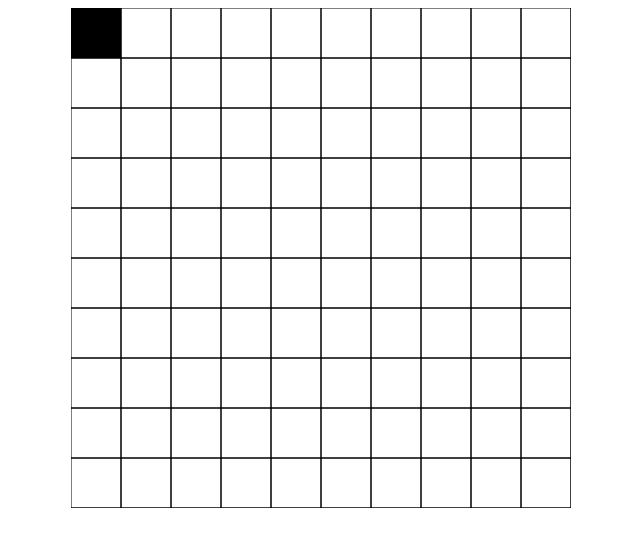
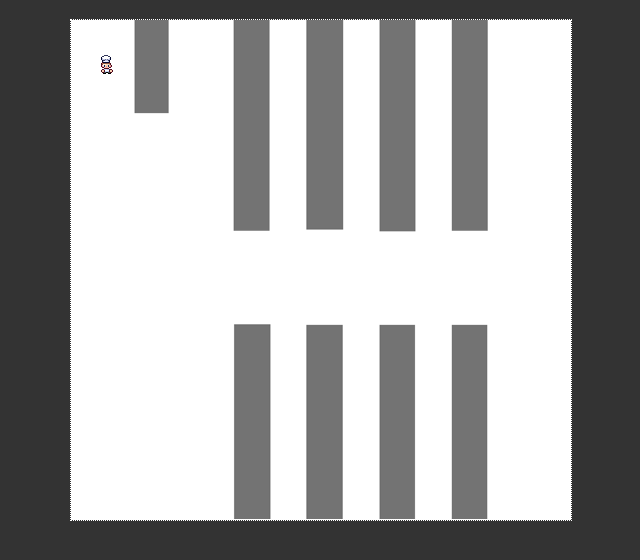
Before and after one commit to newrivercodingclub/CCGame, a plain HTML site: page index.html in a window 1280 px wide. Shown: the whole page, without its empty margins (319-959 px from the left). Drawn offline with Linux system fonts and the light colour scheme.

Commit message:
Tutorial 1 content created but not optimized

```diff
--- /dev/null
+++ b/Overworld.js
@@ -0,0 +1,33 @@
+class Overworld {
+  constructor(config) {
+    this.element = config.element;
+    this.canvas = this.element.querySelector(".main");
+    this.ctx = this.canvas.getContext("2d");
+  }
+
+  init() {
+    const image = new Image();
+    image.onload = () => {
+      this.ctx.drawImage(image, 0, 0);
+    };
+    image.src = "./images/maps/109base.png";
+
+    const x=20;
+    const y=24;
+    const player = new Image();
+    player.onload = () => {
+        this.ctx.drawImage(
+            player,
+            0,//left cut
+            0,//top cut
+            32,//cut width
+            32,//cut height
+            x,//x render location
+            y,//
+            32,//size of x cut render
+            32 //size of y cut render
+            )
+    }
+    player.src = "./images/characters/people/player.png"
+  }
+}
--- a/index.html
+++ b/index.html
@@ -1,16 +1,16 @@
 <!DOCTYPE html>
+<html>
+  <head>
+    <script src="Overworld.js" defer></script>
+    <!-- <script src="main.js" defer></script> -->
+    <script src="init.js" defer></script>
+    <link rel="stylesheet" href="style.css" />
+  </head>
 
-<head>
-<script src="main.js"></script>
-<link rel="stylesheet" href="style.css">
-
-</head>
-
-<body onload = "canvasInit()">
-
-<canvas id="main" class="main"></canvas>
-
-
-</body>
-
+  <body>
+    <div class="game-container">
+      <!-- Canvas container, Tutorial shows class "game-canvas" but we use "main" for D.A.'s canvas code at present. HTML element height and width inline can be set later once parameters are defined, per tutorial used to trigger canvas manipulations independent of values in css file -->
+      <canvas id="main" class="main" width ="500" height = "500" ></canvas>
+    </div>
+  </body>
 </html>
--- /dev/null
+++ b/init.js
@@ -0,0 +1,6 @@
+(function () {
+  const overworld = new Overworld({
+    element: document.querySelector(".game-container"),
+  });
+  overworld.init();
+})();
--- a/style.css
+++ b/style.css
@@ -1,14 +1,28 @@
-body{
-
-    display: flex;
-    justify-content: center;
-    align-content: center;
-
+* {
+  box-sizing: border-box;
+}
+body {
+  background: #333;
+  display: flex;
+  justify-content: center;
+  align-content: center;
+  padding: 0;
+  margin: 0;
+  overflow: hidden;
 }
 
-.main{
+/* .game-container in tutorial */
+.main {
+  position: relative;
+  height: 500px; /*tutorial shows 198px for gameboy styling*/
+  width: 500px; /*tutorial shows 352px for gameboy styling*/
+  margin: 0 auto;
+  margin-top: 20px;
+  outline: 1px dotted white;
 
-    height: 500px;
-    width: 500px;
+  /* transform: scale(1) translateY(50%); currently not needed due to source file being 500px*/
+}
 
+.game-container canvas {
+  image-rendering: pixelated;
 }
```
Also changed, not shown: main.js (+56 -33 lines), images/characters/people/player.png (added), images/maps/109base.png (added).
